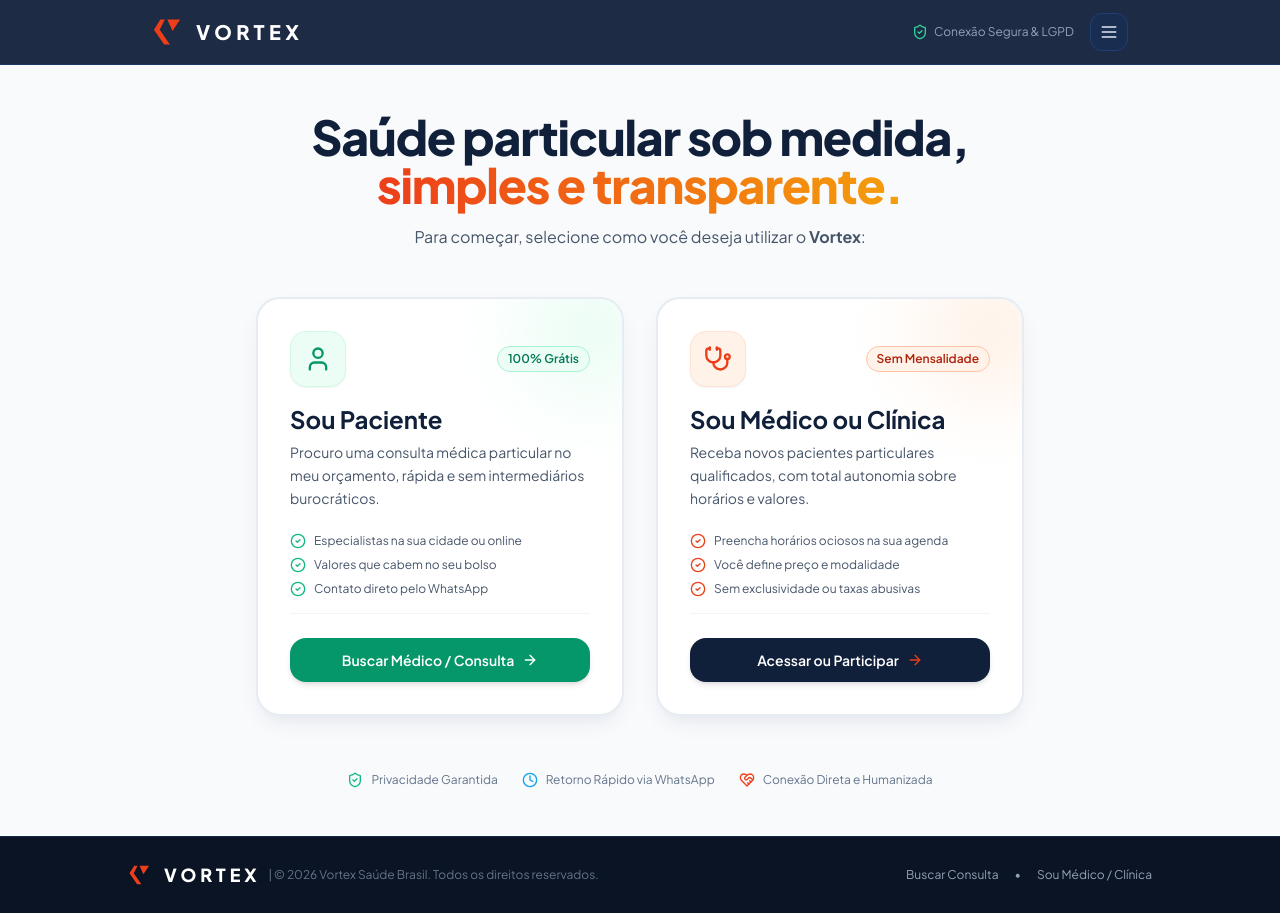
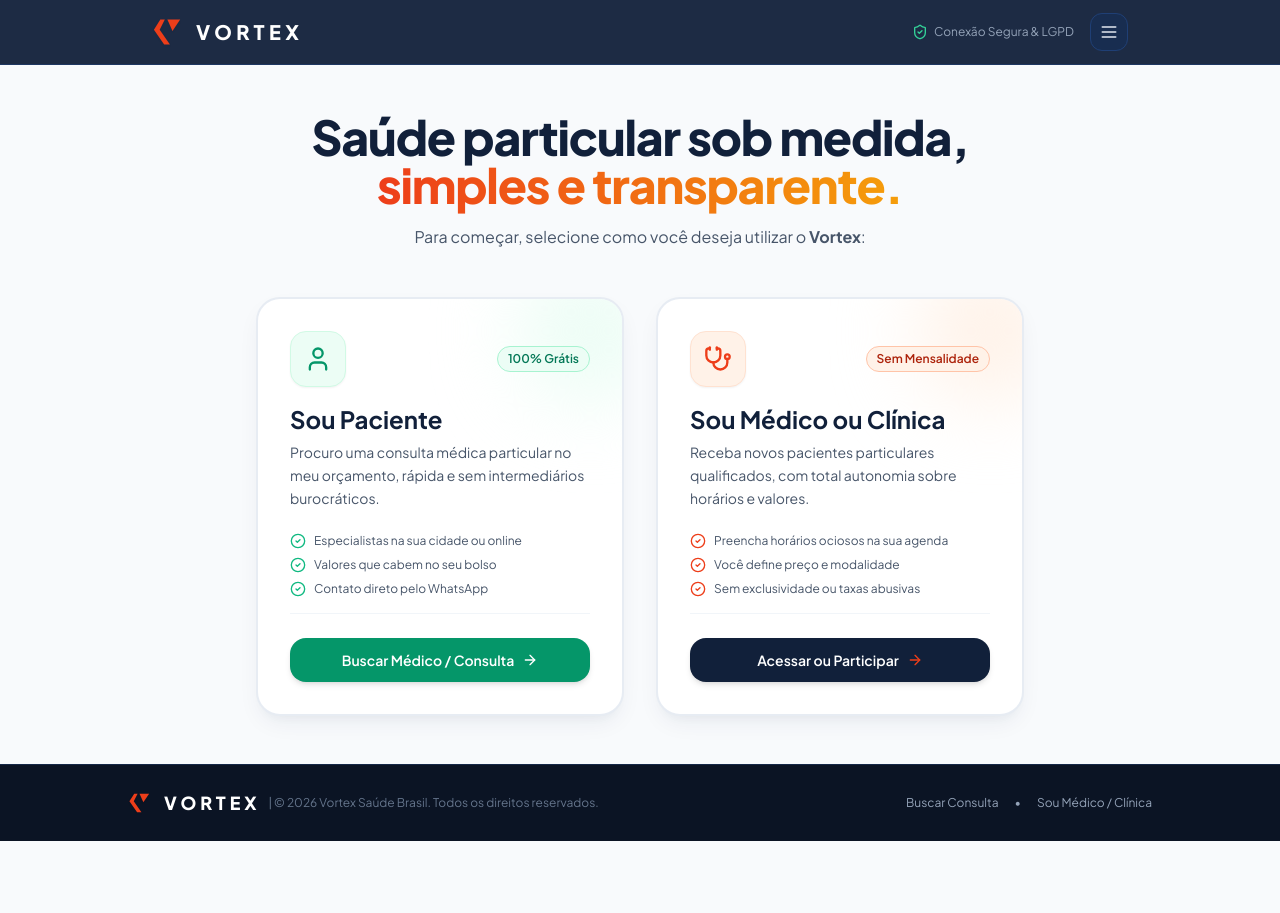
Before and after one commit to vitor-nery11/vortex_react, a React (Vite) app: page / in a window 1280 px wide. After the commit the page ends 841 px from the top, so only its background shows below. Built offline with nearby package versions, Linux system fonts and the light colour scheme.

Commit message:
feat: remove trust reassurance banner from role selector landing

```diff
--- a/src/components/common/RoleSelector.jsx
+++ b/src/components/common/RoleSelector.jsx
@@ -1,5 +1,5 @@
 import React from 'react';
-import { User, Stethoscope, ArrowRight, ShieldCheck, Clock, HeartHandshake, CheckCircle2 } from 'lucide-react';
+import { User, Stethoscope, ArrowRight, CheckCircle2 } from 'lucide-react';
 import Logo from './Logo';
 
 export default function RoleSelector({ onSelectRole }) {
@@ -130,22 +130,6 @@ export default function RoleSelector({ onSelectRole }) {
         </div>
 
       </div>
-
-      {/* Trust reassurance banner below cards */}
-      <div className="mt-10 sm:mt-14 max-w-2xl w-full text-center flex flex-wrap items-center justify-center gap-6 text-xs text-slate-500">
-        <div className="flex items-center gap-2">
-          <ShieldCheck className="w-4 h-4 text-emerald-500" />
-          <span>Privacidade Garantida</span>
-        </div>
-        <div className="flex items-center gap-2">
-          <Clock className="w-4 h-4 text-sky-500" />
-          <span>Retorno Rápido via WhatsApp</span>
-        </div>
-        <div className="flex items-center gap-2">
-          <HeartHandshake className="w-4 h-4 text-vortex-orange" />
-          <span>Conexão Direta e Humanizada</span>
-        </div>
-      </div>
     </div>
   );
 }
```
